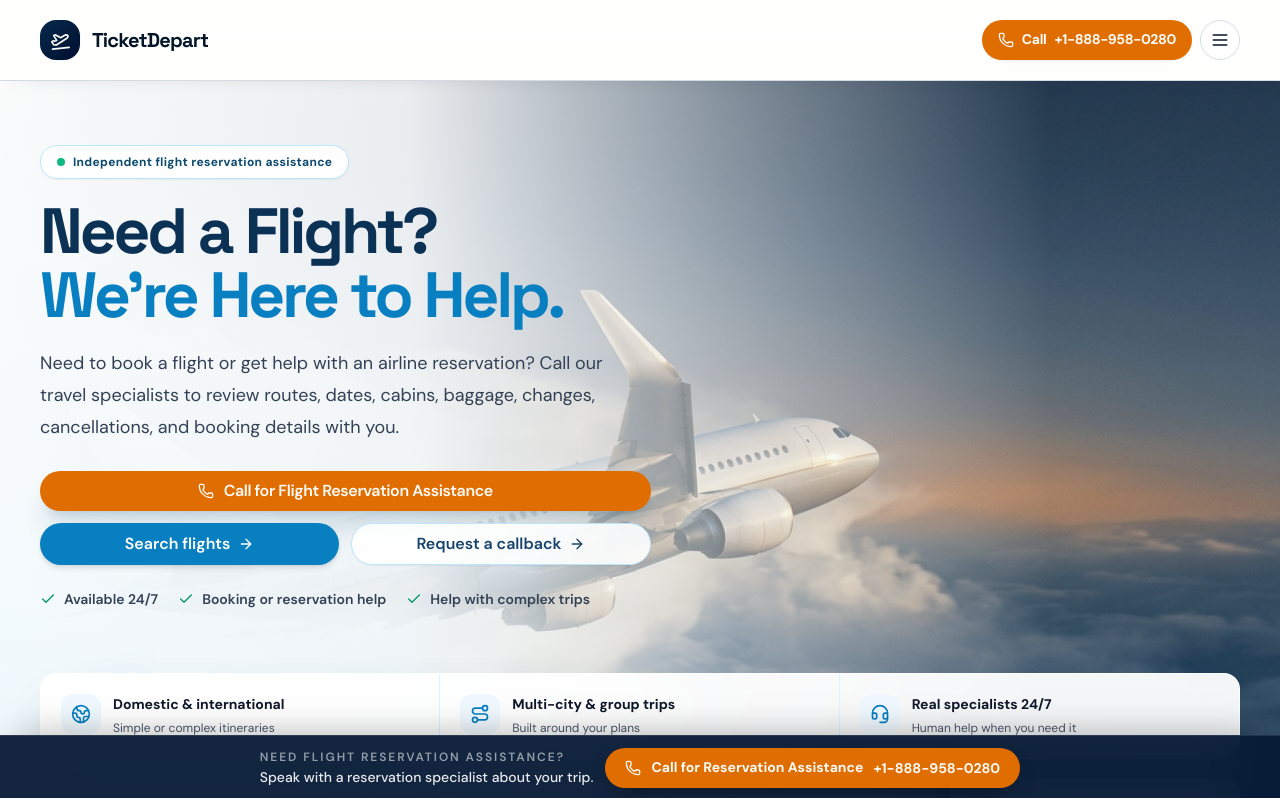
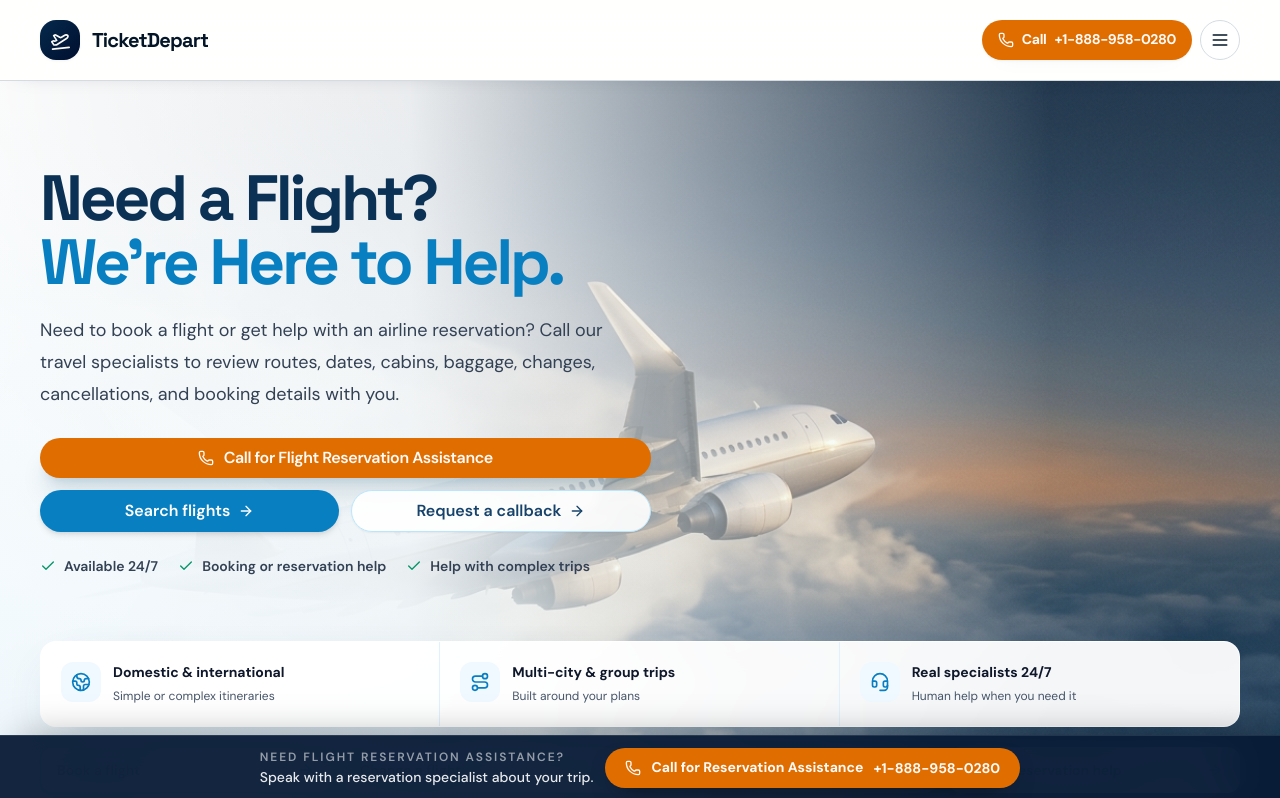
Before and after one commit to gauravpabbun1989-spec/td-2-2026, a React (Vite) app in the folder src/frontend/: page / in a window 1280 px wide. Shown: the top 798 px of the page. Built offline with nearby package versions, Linux system fonts and the light colour scheme; what @caffeineai/core-infrastructure would draw is missing.

Commit message:
Remove homepage independent assistance badge

```diff
--- a/src/frontend/src/components/home/HeroSection.tsx
+++ b/src/frontend/src/components/home/HeroSection.tsx
@@ -34,11 +34,6 @@ export function HeroSection() {
 
       <div className="mx-auto grid w-full max-w-7xl items-center gap-8 px-5 pb-10 pt-12 sm:px-8 sm:pb-14 sm:pt-16 lg:min-h-[560px] lg:grid-cols-[1fr_0.9fr] lg:gap-10 lg:px-10 lg:py-16">
         <div className="max-w-2xl min-w-0">
-          <div className="inline-flex items-center gap-2 rounded-full border border-sky-200 bg-white/90 px-4 py-2 text-xs font-bold tracking-wide text-sky-900 shadow-sm backdrop-blur-sm">
-            <span className="size-2 rounded-full bg-emerald-500" />
-            Independent flight reservation assistance
-          </div>
-
           <h1
             id="home-hero-heading"
             className="mt-5 max-w-2xl text-balance text-[2.75rem] font-bold leading-[1.02] tracking-[-0.05em] text-[#0b3155] sm:text-5xl lg:text-[4rem]"
```
